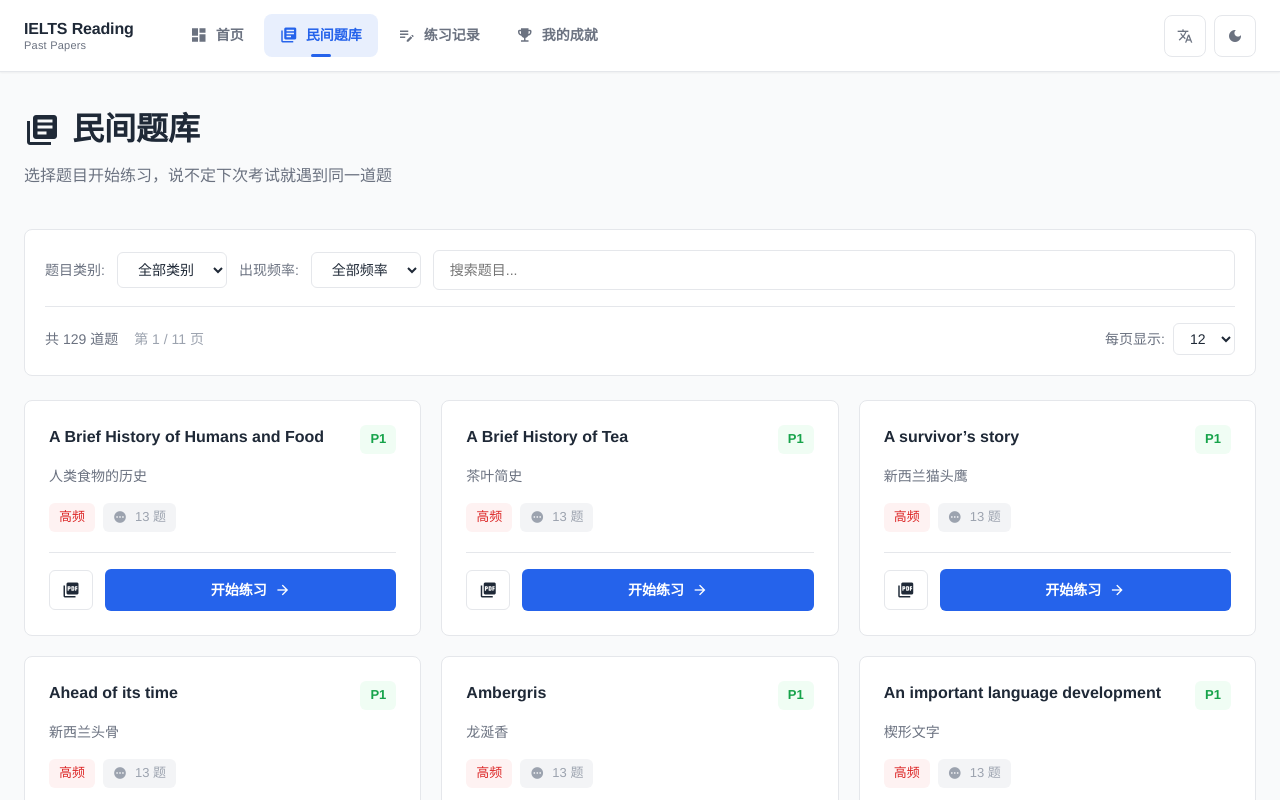
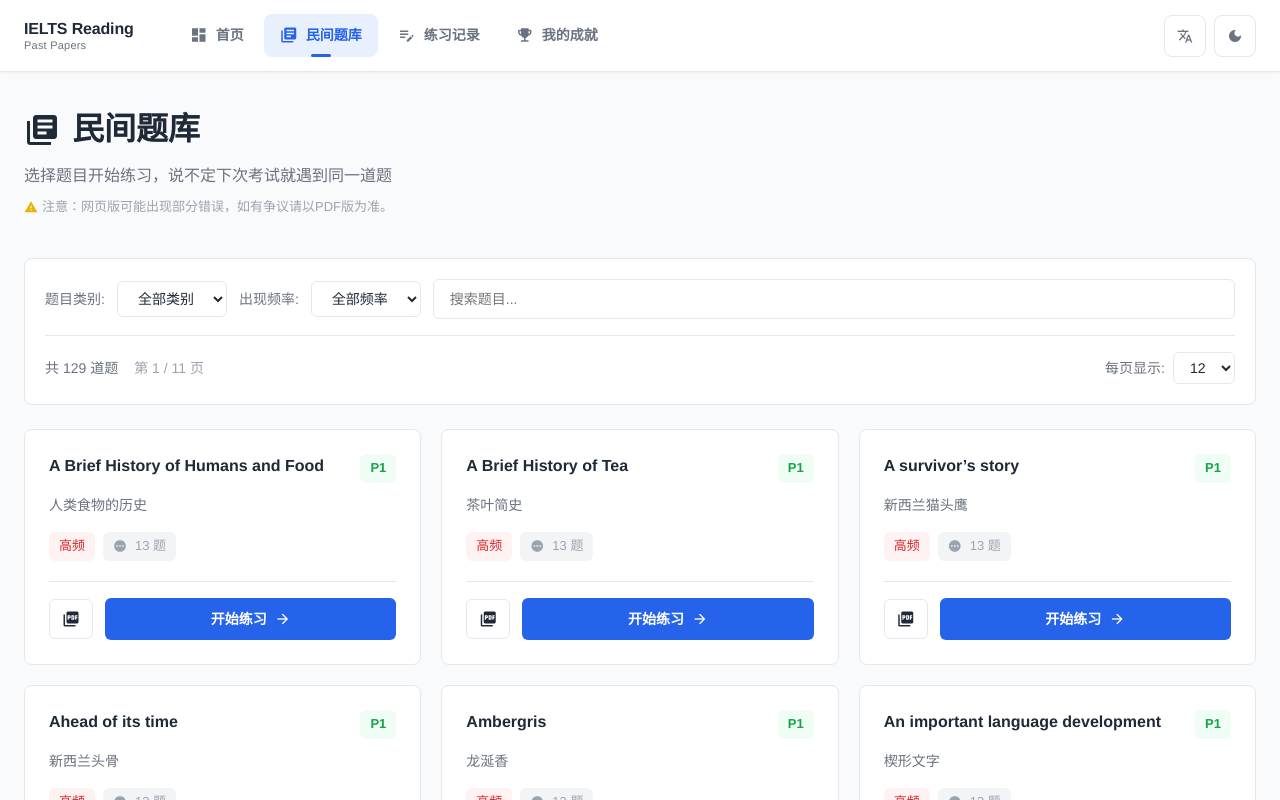
Before and after one commit to hwttop5/ielts-reading-past-papers, a Vue app: page /browse in a window 1280 px wide. Shown: the top 800 px of the page. Built offline with nearby package versions, Linux system fonts and the light colour scheme.

Commit message:
feat(browse): add web accuracy disclaimer

```diff
--- a/src/i18n/index.ts
+++ b/src/i18n/index.ts
@@ -121,6 +121,7 @@ const translations: Record<Locale, Record<string, string>> = {
     'browse.pdfError': '无法打开 PDF，请检查弹窗设置',
     'browse.pdfOpening': '正在打开 PDF...',
     'browse.pdfNotFound': '未找到 PDF 文件',
+    'browse.disclaimer': '注意：网页版可能出现部分错误，如有争议请以PDF版为准。',
     'browse.allCategories': '全部类别',
     'browse.allFrequency': '全部频率',
     'browse.category': '题目类别',
@@ -469,6 +470,7 @@ const translations: Record<Locale, Record<string, string>> = {
     'browse.pdfError': 'Unable to open PDF, please check popup settings',
     'browse.pdfOpening': 'Opening PDF...',
     'browse.pdfNotFound': 'PDF file not found',
+    'browse.disclaimer': 'Note: The web version may contain errors. Please refer to the PDF version in case of disputes.',
 
     // Practice
     'practice.title': 'Practice Records',
--- a/src/views/Browse.vue
+++ b/src/views/Browse.vue
@@ -4,6 +4,10 @@
       <div class="header-content">
         <h1 class="page-title"><span class="material-icons title-icon">library_books</span> {{ t('menu.browse') }}</h1>
         <p class="page-subtitle">{{ t('browse.description') }}</p>
+        <p class="page-disclaimer">
+          <span class="material-icons disclaimer-icon">warning</span>
+          {{ t('browse.disclaimer') }}
+        </p>
       </div>
     </div>
 
@@ -367,6 +371,21 @@ if (!rawName) {
   font-size: 16px;
   color: var(--text-secondary);
   margin: 0;
+}
+
+.page-disclaimer {
+  font-size: 13px;
+  color: var(--text-tertiary);
+  margin: 8px 0 0 0;
+  font-style: normal;
+  display: flex;
+  align-items: center;
+  gap: 4px;
+}
+
+.disclaimer-icon {
+  font-size: 14px;
+  color: var(--warning-color, #eab308);
 }
 
 .filter-section {
--- a/src/views/MyAchievements.vue
+++ b/src/views/MyAchievements.vue
@@ -154,7 +154,7 @@ const formatDate = (ts?: number) => {
   display: flex;
   justify-content: space-between;
   align-items: center;
-  margin-bottom: 24px;
+  margin-bottom: 40px;
   gap: 16px;
   flex-wrap: wrap;
 }
```
